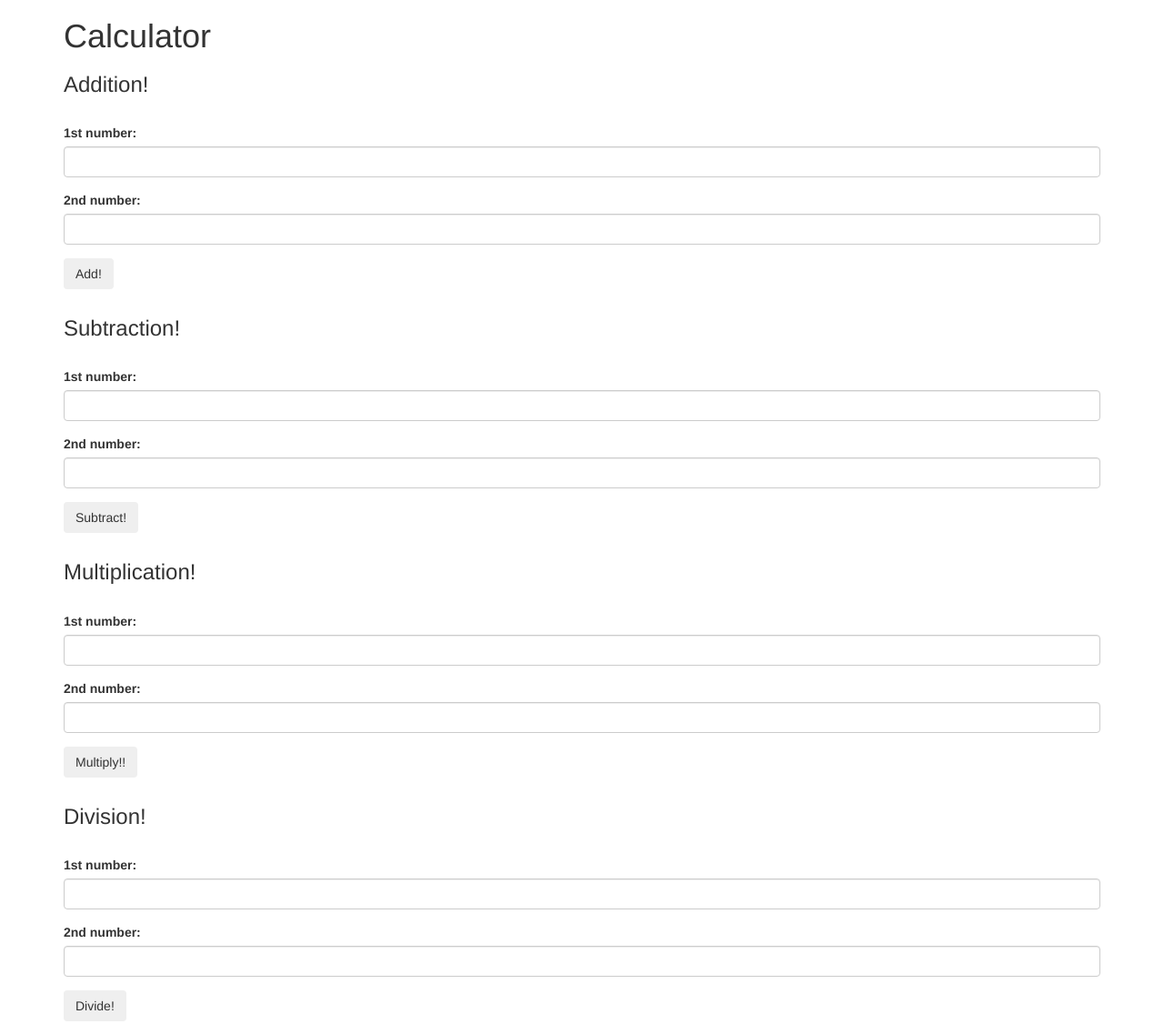
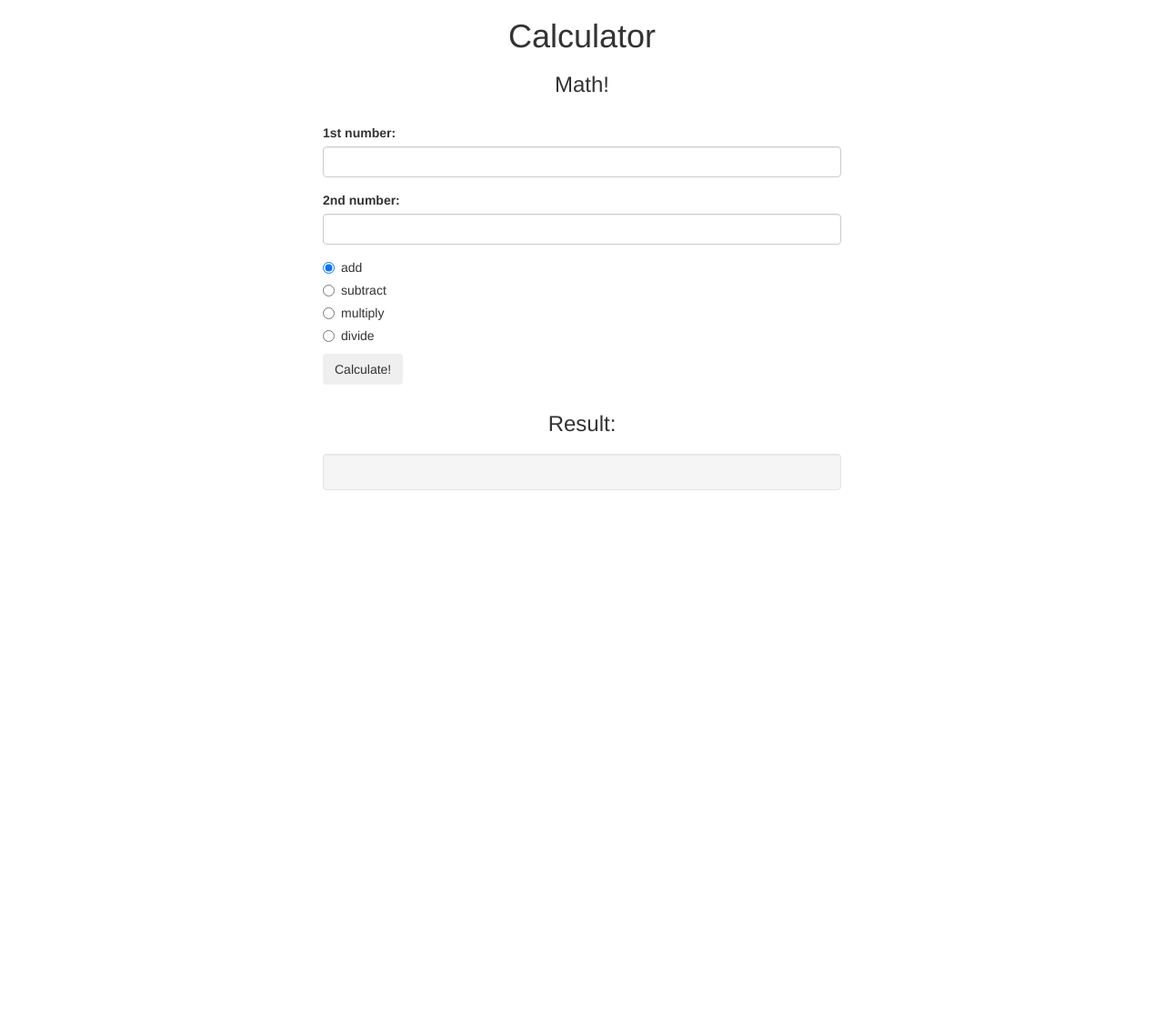
Before and after one commit to andrademichael/4FuncCalc, a plain HTML site: page index.html in a window 1280 px wide. Shown: the top 1126 px of the page at 91% size. After the commit the page ends 800 px from the top, so only its background shows below. Drawn offline with nearby package versions, Linux system fonts and the light colour scheme.

Commit message:
Add ability to simply choose operation and some styling

```diff
--- a/css/styles.css
+++ b/css/styles.css
@@ -1,8 +1,19 @@
 form {
   margin: 3rem auto;
+  width: 50%;
+  text-align: left;
+}
+
+#output {
+  width: 50%;
+  margin: 2rem auto;
 }
 
 #output {
   font-size: xx-large;
   text-align: center;
 }
+
+body {
+  text-align: center;
+}
--- a/index.html
+++ b/index.html
@@ -11,62 +11,43 @@
     <div class="container">
       <h1>Calculator</h1>
       <!--addition form-->
-      <h3>Addition!</h3>
-      <form id="add">
+      <h3>Math!</h3>
+      <form id="calculator">
         <div class="form-group">
-          <label for="add1">1st number:</label>
-          <input id="add1" class="form-control" type="text">
+          <label for="input1">1st number:</label>
+          <input id="input1" class="form-control" type="text">
         </div>
         <div class="form-group">
-          <label for="add2">2nd number:</label>
-          <input id="add2" class="form-control" type="text">
+          <label for="input2">2nd number:</label>
+          <input id="input2" class="form-control" type="text">
         </div>
-        <button type="submit" class="btn">Add!</button>
+        <div class="radio">
+          <label>
+            <input type="radio" name="operator" value="add" checked>
+            add
+          </label>
+        </div>
+        <div class="radio">
+          <label>
+            <input type="radio" name="operator" value="subtract">
+            subtract
+          </label>
+        </div>
+        <div class="radio">
+          <label>
+            <input type="radio" name="operator" value="multiply">
+            multiply
+          </label>
+        </div>
+        <div class="radio">
+          <label>
+            <input type="radio" name="operator" value="divide">
+            divide
+          </label>
+        </div>
+        <button type="submit" class="btn">Calculate!</button>
       </form>
       <!--end addition form-->
-
-      <!--subtraction form-->
-      <h3>Subtraction!</h3>
-      <form id="subtract">
-        <div class="form-group">
-          <label for="subtract1">1st number:</label>
-          <input id="subtract1" class="form-control" type="text">
-        </div>
-        <div class="form-group">
-          <label for="subtract2">2nd number:</label>
-          <input id="subtract2" class="form-control" type="text">
-        </div>
-        <button type="submit" class="btn">Subtract!</button>
-      </form>
-      <!--end subtraction form-->
-      <!--multiplication-->
-      <h3>Multiplication!</h3>
-      <form id="multiply">
-        <div class="form-group">
-          <label for="mult1">1st number:</label>
-          <input id="mult1" class="form-control" type="text">
-        </div>
-        <div class="form-group">
-          <label for="mult2">2nd number:</label>
-          <input id="mult2" class="form-control" type="text">
-        </div>
-        <button type="submit" class="btn">Multiply!!</button>
-      </form>
-      <!--end multiplication-->
-      <!--division-->
-      <h3>Division!</h3>
-      <form id="divide">
-        <div class="form-group">
-          <label for="div1">1st number:</label>
-          <input id="div1" class="form-control" type="text">
-        </div>
-        <div class="form-group">
-          <label for="div2">2nd number:</label>
-          <input id="div2" class="form-control" type="text">
-        </div>
-        <button type="submit" class="btn">Divide!</button>
-      </form>
-      <!--end division-->
       <!--output-->
       <h3>Result: </h3>
       <div id="output" class="well">
--- a/js/scripts.js
+++ b/js/scripts.js
@@ -22,32 +22,21 @@ var remainder = function(num1, num2){
 
 //ui!
 $(document).ready(function(){
-  $("form#add").submit(function(event){
+  $("form#calculator").submit(function(event){
     event.preventDefault();
-    var number1 = parseInt($("#add1").val());
-    var number2 = parseInt($("#add2").val());
-    var result = add(number1, number2);
-    $("#output").text(result);
-  });
-  $("form#subtract").submit(function(event){
-    event.preventDefault();
-    var number1 = parseInt($("#subtract1").val());
-    var number2 = parseInt($("#subtract2").val());
-    var result = subtract(number1, number2);
-    $("#output").text(result);
-  });
-  $("form#multiply").submit(function(event){
-    event.preventDefault();
-    var number1 = parseInt($("#mult1").val());
-    var number2 = parseInt($("#mult2").val());
-    var result = multiply(number1, number2);
-    $("#output").text(result);
-  });
-  $("form#divide").submit(function(event){
-    event.preventDefault();
-    var number1 = parseInt($("#div1").val());
-    var number2 = parseInt($("#div2").val());
-    var result = divide(number1, number2);
+    var number1 = parseInt($("#input1").val());
+    var number2 = parseInt($("#input2").val());
+    var result;
+    var operator = $("input:radio[name=operator]:checked").val();
+    if (operator === "add") {
+      result = add(number1, number2);
+    } else if (operator === "subtract") {
+      result = subtract(number1, number2);
+    } else if (operator === "multiply") {
+      result = multiply(number1, number2);
+    } else if (operator === "divide") {
+      result = divide(number1, number2);
+    }
     $("#output").text(result);
   });
 });
```
Also changed, not shown: 1 other file.
